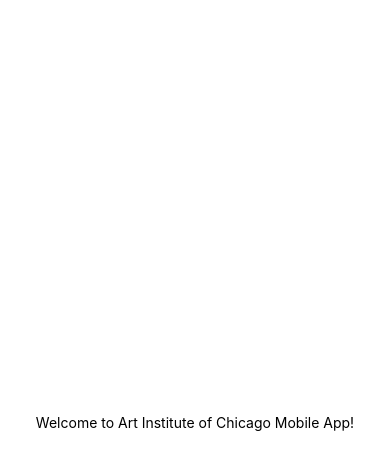
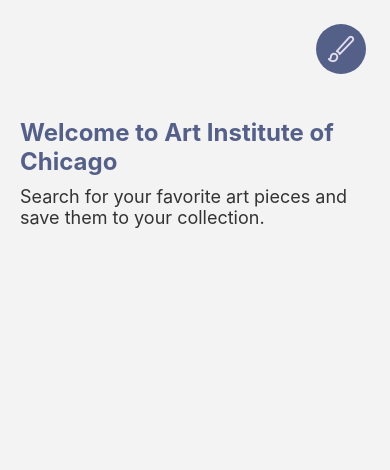
Before and after one commit to FavioMagallanes/banza-frontend-challenge, a React Native app: screen / in a window 390 px wide. Shown: the top 470 px of the page. Built offline with nearby package versions, Linux system fonts and the light colour scheme.

Commit message:
feat: add Hero and Header components

```diff
--- a/App.tsx
+++ b/App.tsx
@@ -1,26 +1,24 @@
 import React from 'react';
-import {StatusBar, StyleSheet, Text, View} from 'react-native';
+import {StyleSheet, View} from 'react-native';
+import {Header} from './src/components/ui/header';
+import {Hero} from './src/components/ui/hero';
 
 export default function App() {
   return (
-    <View style={styles.root}>
-      <StatusBar hidden />
-      <Text style={styles.title}>
-        Welcome to Art Institute of Chicago Mobile App!
-      </Text>
-    </View>
+    <>
+      <View style={styles.root}>
+        <Header />
+        <Hero />
+      </View>
+    </>
   );
 }
 
 const styles = StyleSheet.create({
   root: {
     flex: 1,
-    justifyContent: 'center',
-    alignItems: 'center',
+    padding: 20,
+    backgroundColor: '#f3f3f3',
     fontFamily: 'Montserrat',
   },
-  title: {
-    fontSize: 14,
-    fontWeight: 'regular',
-  },
 });
--- /dev/null
+++ b/src/components/ui/header.tsx
@@ -0,0 +1,30 @@
+import React from 'react';
+import {View, StyleSheet} from 'react-native';
+import Icon from 'react-native-vector-icons/Ionicons';
+
+export const Header = () => {
+  return (
+    <View>
+      <View style={styles.container}>
+        <View style={styles.logoContainer}>
+          <Icon name="brush-outline" size={30} color="#e3deee" />
+        </View>
+      </View>
+    </View>
+  );
+};
+
+const styles = StyleSheet.create({
+  container: {
+    padding: 4,
+    alignItems: 'flex-end',
+  },
+  logoContainer: {
+    width: 50,
+    height: 50,
+    borderRadius: 25,
+    backgroundColor: '#556089',
+    justifyContent: 'center',
+    alignItems: 'center',
+  },
+});
--- /dev/null
+++ b/src/components/ui/hero.tsx
@@ -0,0 +1,27 @@
+import {StyleSheet, Text, View} from 'react-native';
+import React from 'react';
+
+export const Hero = () => {
+  return (
+    <View>
+      <Text style={styles.title}>Welcome to Art Institute of Chicago</Text>
+      <Text style={styles.subtitle}>
+        Search for your favorite art pieces and save them to your collection.
+      </Text>
+    </View>
+  );
+};
+
+const styles = StyleSheet.create({
+  title: {
+    fontSize: 24,
+    fontWeight: 'bold',
+    marginTop: 40,
+    color: '#556089',
+  },
+  subtitle: {
+    fontSize: 18,
+    marginTop: 10,
+    color: '#333',
+  },
+});
```
Also changed, not shown: package.json (+6 -1 lines), src/api/art-institute-api.ts (added), src/screens/art-work-details-screen/art-work-details-screen.tsx (added), src/screens/art-work-favorites-screen/art-work-favorites-screen.tsx (added), src/screens/art-work-screen/art-work-screen.tsx (added), src/storage/favorite-art-work-storage.ts (added), src/types/interfaces.ts (added), src/utils/helpers.ts (added), 3 other files (tests, documents, lock files or other folders).
